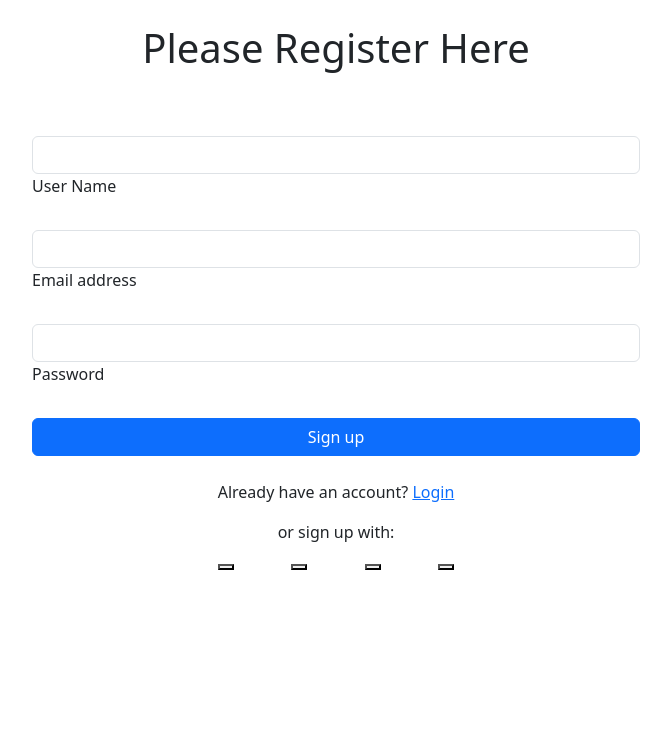
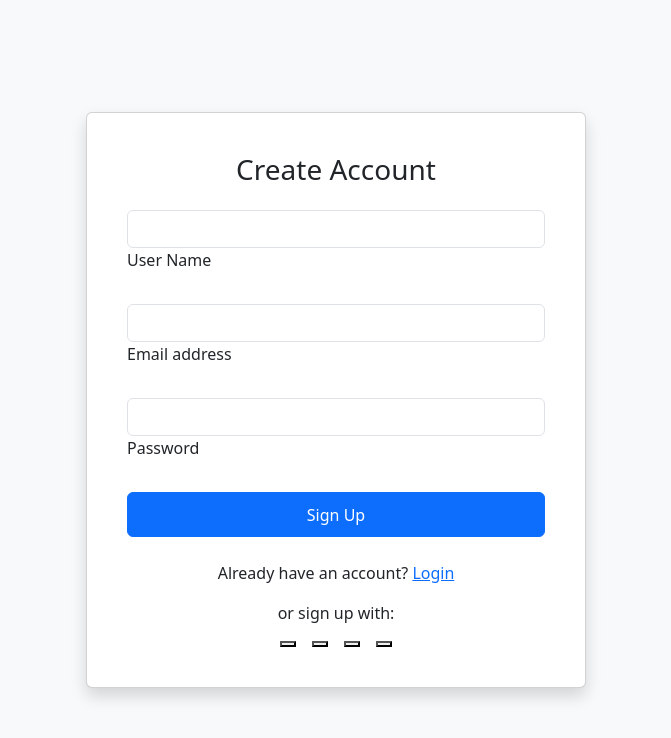
Before and after one commit to asadamin236/mern-frontend, a React (Vite) app: page /register in a window 1280 px wide. Shown: the top 738 px of the page, without its empty margins (304-975 px from the left). Built offline with nearby package versions, Linux system fonts and the light colour scheme.

Commit message:
Update Register.jsx

```diff
--- a/src/pages/Register.jsx
+++ b/src/pages/Register.jsx
@@ -1,5 +1,12 @@
 import React, { useState } from "react";
-import { MDBContainer, MDBInput, MDBBtn, MDBIcon } from "mdb-react-ui-kit";
+import {
+  MDBContainer,
+  MDBInput,
+  MDBBtn,
+  MDBIcon,
+  MDBCard,
+  MDBCardBody,
+} from "mdb-react-ui-kit";
 import { Link, useNavigate } from "react-router-dom";
 import axios from "axios";
 
@@ -11,6 +18,8 @@ const Register = () => {
     password: "",
   });
 
+  const [loading, setLoading] = useState(false);
+
   const handleOnChange = (e) => {
     setValue({
       ...value,
@@ -20,6 +29,7 @@ const Register = () => {
 
   const handleSubmit = async (e) => {
     e.preventDefault();
+    setLoading(true);
     try {
       const response = await axios.post(
         "https://full-stack-mern-app-backend.vercel.app/auth/register",
@@ -27,8 +37,6 @@ const Register = () => {
       );
       console.log("Registration Successful:", response.data);
       alert("Registration Successful! Redirecting to login...");
-      // Optional: Redirect to login
-      // window.location.href = "/login";
       Navigate("/login");
     } catch (error) {
       console.error(
@@ -36,21 +44,27 @@ const Register = () => {
         error.response?.data || error.message
       );
       alert("Registration Failed! Check console for details.");
+    } finally {
+      setLoading(false);
     }
   };
 
   return (
-    <div>
-      <h1 className="text-center mt-4">Please Register Here</h1>
     <MDBContainer
-        tag="form"
-        className="p-3 my-5 d-flex flex-column w-50"
-        onSubmit={handleSubmit}
+      fluid
+      className="d-flex align-items-center justify-content-center min-vh-100 bg-light"
     >
+      <MDBCard
+        className="shadow p-4"
+        style={{ maxWidth: "500px", width: "100%", minHeight: "550px" }}
+      >
+        <MDBCardBody>
+          <h3 className="text-center mb-4">Create Account</h3>
+
+          <form onSubmit={handleSubmit} noValidate>
             <MDBInput
               wrapperClass="mb-4"
               label="User Name"
-          id="userNameInput"
               type="text"
               name="userName"
               value={value.userName}
@@ -61,7 +75,6 @@ const Register = () => {
             <MDBInput
               wrapperClass="mb-4"
               label="Email address"
-          id="emailInput"
               type="email"
               name="email"
               value={value.email}
@@ -72,7 +85,6 @@ const Register = () => {
             <MDBInput
               wrapperClass="mb-4"
               label="Password"
-          id="passwordInput"
               type="password"
               name="password"
               value={value.password}
@@ -80,9 +92,22 @@ const Register = () => {
               required
             />
 
-        <MDBBtn type="submit" className="mb-4">
-          Sign up
+            <MDBBtn
+              type="submit"
+              className="w-100 mb-4"
+              disabled={loading}
+              style={{ height: "45px" }} // Keep height fixed
+            >
+              {loading ? (
+                <span>
+                  <MDBIcon icon="spinner" spin className="me-2" />
+                  Sign Up
+                </span>
+              ) : (
+                "Sign Up"
+              )}
             </MDBBtn>
+          </form>
 
           <div className="text-center">
             <p>
@@ -90,49 +115,44 @@ const Register = () => {
             </p>
             <p>or sign up with:</p>
 
-          <div
-            className="d-flex justify-content-between mx-auto"
-            style={{ width: "40%" }}
-          >
+            <div className="d-flex justify-content-center">
               <MDBBtn
                 tag="button"
                 color="none"
-              className="m-1"
+                className="mx-2"
                 style={{ color: "#1266f1" }}
               >
                 <MDBIcon fab icon="facebook-f" size="sm" />
               </MDBBtn>
-
               <MDBBtn
                 tag="button"
                 color="none"
-              className="m-1"
+                className="mx-2"
                 style={{ color: "#1266f1" }}
               >
                 <MDBIcon fab icon="twitter" size="sm" />
               </MDBBtn>
-
               <MDBBtn
                 tag="button"
                 color="none"
-              className="m-1"
+                className="mx-2"
                 style={{ color: "#1266f1" }}
               >
                 <MDBIcon fab icon="google" size="sm" />
               </MDBBtn>
-
               <MDBBtn
                 tag="button"
                 color="none"
-              className="m-1"
+                className="mx-2"
                 style={{ color: "#1266f1" }}
               >
                 <MDBIcon fab icon="github" size="sm" />
               </MDBBtn>
             </div>
           </div>
+        </MDBCardBody>
+      </MDBCard>
     </MDBContainer>
-    </div>
   );
 };
 
```
Lines whose indentation alone changed are shown as unchanged.
